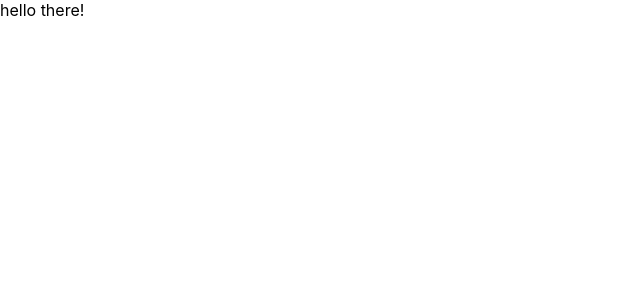
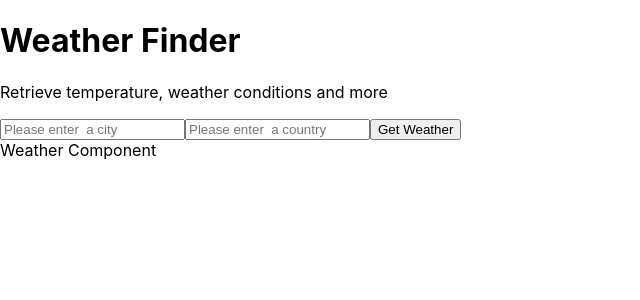
Before and after one commit to smayrant/weater-app, a React (Create React App) app: page / in a window 1280 px wide. Shown: the top 300 px of the page, without its empty margins (0-640 px from the left). Built offline with nearby package versions, Linux system fonts and the light colour scheme.

Commit message:
added the basic logic to obtain the weather for any entered city and country and log the data to the console

```diff
--- a/src/App.js
+++ b/src/App.js
@@ -1,10 +1,36 @@
 import React, { Component } from 'react';
+import Titles from './components/Titles';
+import Form from './components/Form';
+import Weather from './components/Weather';
+
+const API_KEY = 'c4aaa847c0daafc09f71a654dfdf18a8';
 
 class App extends Component {
+
+  // function to obtain weather info from the Open Weather Map API
+  getWeather = async (e) => {
+    e.preventDefault();
+    console.log(e)
+    // store the value of the city that was typed in the 'city' input field
+    const city = e.target.elements.city.value;
+
+    // store the value of the city that was typed in the 'country' input field
+    const country = e.target.elements.country.value;
+
+    const api_call = await fetch(`http://api.openweathermap.org/data/2.5/weather?q=${city},${country}&appid=${API_KEY}&units=metric`);
+
+    // convert the returned data into JSON
+    const data = await api_call.json();
+
+    console.log(data)
+  }
+
   render() {
     return (
       <div>
-        <span>hello there!</span>
+        <Titles />
+        <Form getWeather={this.getWeather} />
+        <Weather />
       </div>
     )
   }
--- /dev/null
+++ b/src/components/Form.js
@@ -0,0 +1,17 @@
+import React from 'react';
+
+class Form extends React.Component {
+    render() {
+        return (
+            <div>
+                <form onSubmit={this.props.getWeather}>
+                    <input type="text" name="city" placeholder="Please enter  a city" />
+                    <input type="text" name="country" placeholder="Please enter  a country" />
+                    <button>Get Weather</button>
+                </form>
+            </div>
+        )
+    }
+}
+
+export default Form;
--- /dev/null
+++ b/src/components/Titles.js
@@ -0,0 +1,14 @@
+import React, { Component } from 'react';
+
+class Titles extends Component {
+    render() {
+        return (
+            <div>
+                <h1>Weather Finder</h1>
+                <p>Retrieve temperature, weather conditions and more</p>
+            </div>
+        )
+    }
+}
+
+export default Titles;
--- /dev/null
+++ b/src/components/Weather.js
@@ -0,0 +1,13 @@
+import React from 'react';
+
+class Weather extends React.Component {
+    render() {
+        return (
+            <div>
+                Weather Component
+            </div>
+        )
+    }
+}
+
+export default Weather
```
